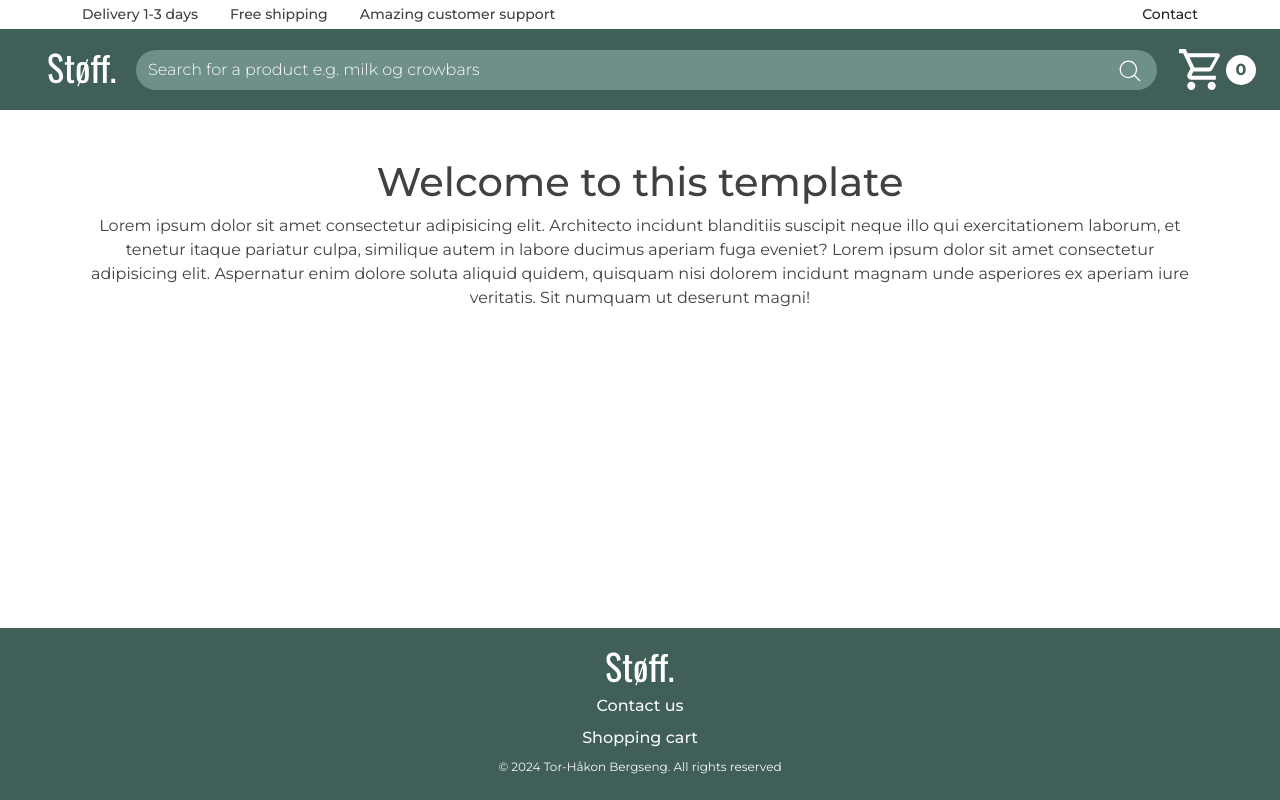
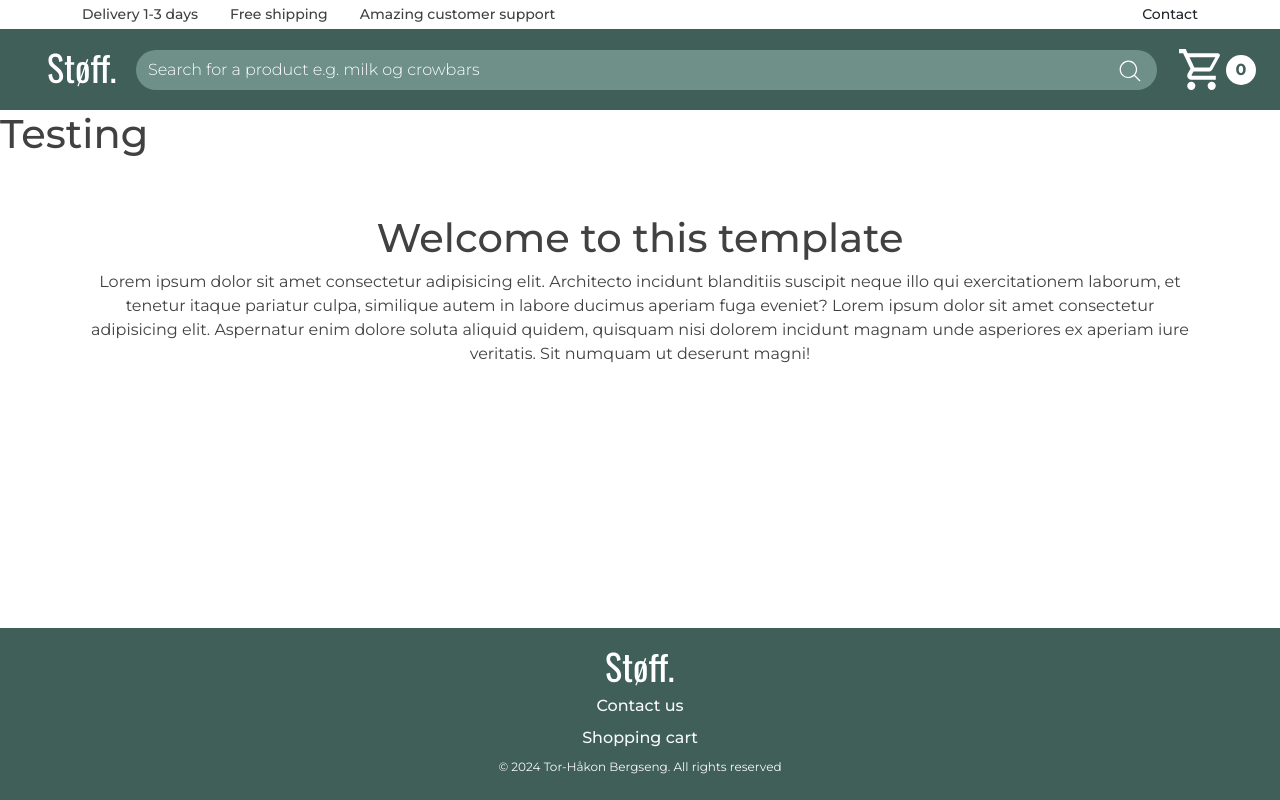
Before and after one commit to teehbee/frameworks_ca, a React (Vite) app: page / in a window 1280 px wide. Built offline with nearby package versions, Linux system fonts and the light colour scheme.

Commit message:
start setting up breadcrumbs

```diff
--- /dev/null
+++ b/src/components/Breadcrumbs.jsx
@@ -0,0 +1,9 @@
+import React from "react";
+// import { Breadcrumb } from "react-bootstrap";
+// import { Link, useLocation } from "react-router-dom";
+
+function Breadcrumbs() {
+  return <h1>Testing</h1>;
+}
+
+export default Breadcrumbs;
--- a/src/components/index.jsx
+++ b/src/components/index.jsx
@@ -1,4 +1,5 @@
 import Header from "./header";
 import Footer from "./footer";
+import Breadcrumbs from "./Breadcrumbs";
 
-export { Footer, Header };
+export { Footer, Header, Breadcrumbs };
--- a/src/layouts/mainLayout.jsx
+++ b/src/layouts/mainLayout.jsx
@@ -1,11 +1,12 @@
 import React from "react";
-import { Header, Footer } from "../components";
+import { Header, Footer, Breadcrumbs } from "../components";
 import { Outlet } from "react-router-dom";
 
 function MainLayout() {
   return (
     <div>
       <Header />
+      <Breadcrumbs />
       <Outlet />
       <Footer />
     </div>
```
Also changed, not shown: vite.config.js.timestamp-1726746702214-af91b37a5777c.mjs (added, +10 -0 lines).
